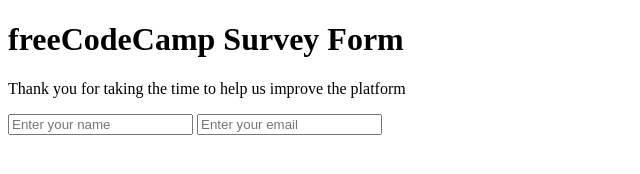
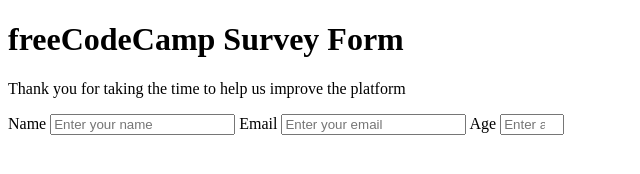
Before and after one commit to fherrerao/Hemerson-and-Fernando, a plain HTML site: page fcc-test-suite-template-master/index.html in a window 1280 px wide. Shown: the whole page, without its empty margins (0-640 px from the left). Drawn offline with Linux system fonts and the light colour scheme.

Commit message:
added label to input field

```diff
--- a/fcc-test-suite-template-master/index.html
+++ b/fcc-test-suite-template-master/index.html
@@ -11,8 +11,12 @@
       <h1 id="title">freeCodeCamp Survey Form</h1>
       <p id="description">Thank you for taking the time to help us improve the platform</p>
       <form id="survey-form">
+        <label id="name-label" for="name">Name</label>
         <input required id="name" type="text" placeholder="Enter your name">
+        <label id="email-label" for="email">Email</label>
         <input required id="email" pattern=".+@globex\.com" type="email" placeholder="Enter your email">
+        <label id="number-label" for="number">Age</label>
+        <input required id="number" type="number" placeholder="Enter a number" min="10" max="100">
 
       </form>
 
```
